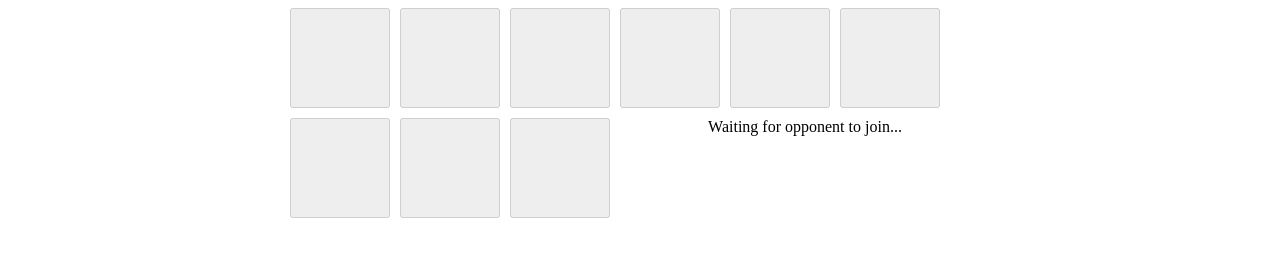
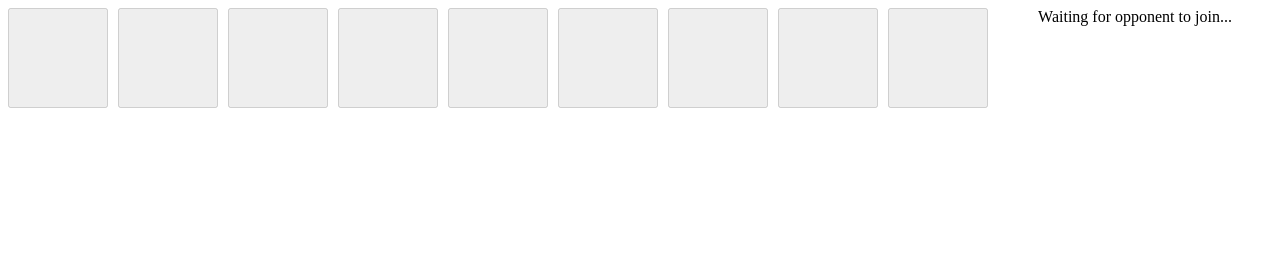
Before and after one commit to imoliviant/tictactoe-pvp, a website: page index.html in a window 1280 px wide. Drawn offline with nearby package versions, Linux system fonts and the light colour scheme; no server answers.

Commit message:
Update style.css

```diff
--- a/css/style.css
+++ b/css/style.css
@@ -3,7 +3,7 @@ body {
    }
    .board {
     margin: auto;
-    width: 700px;
+    width: 100%;
    }
    .board button {
     height: 100px;
```
